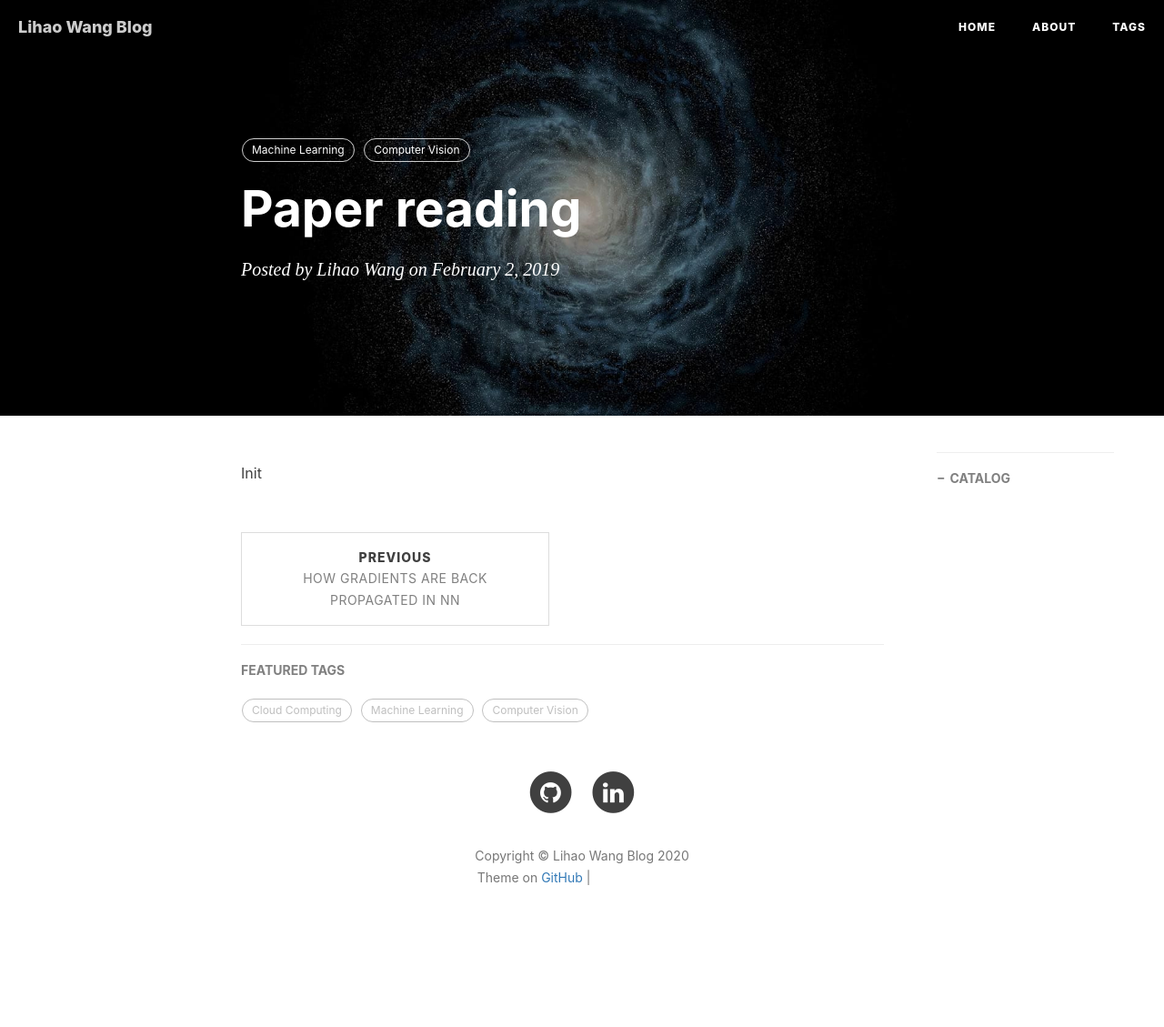
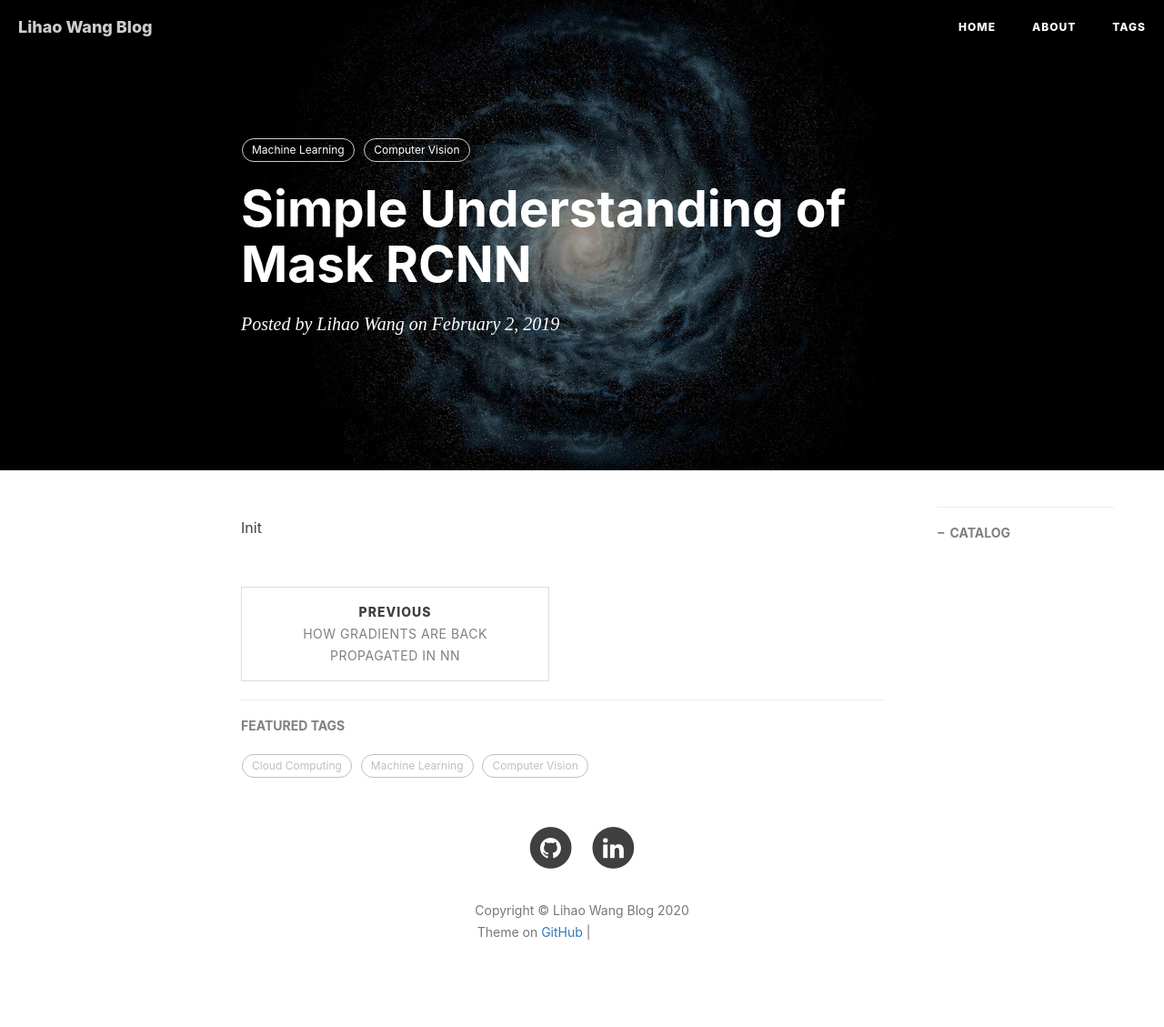
Before and after one commit to LihaoWang1991/Lihaowang1991.github.io, a Jekyll site: the page built from _posts/2019-02-02-Paper-reading-mask-rcnn.md, in a window 1280 px wide. Shown: the whole page at 91% size. Built offline with Jekyll 4.4.1, drawn with Linux system fonts in a browser that asks for light colours; nearby versions of some CDN libraries; comment, search, counter and statistics services are not loaded; before the commit the page ends 1069 px from its top, so only the background shows below that; grey boxes are pictures that could not be loaded.

Commit message:
Update 2019-02-02-Paper-reading-mask-rcnn.md

```diff
--- a/_posts/2019-02-02-Paper-reading-mask-rcnn.md
+++ b/_posts/2019-02-02-Paper-reading-mask-rcnn.md
@@ -1,6 +1,6 @@
 ---
 layout:     post
-title:      Paper reading
+title:      Simple Understanding of Mask RCNN
 date:       2019-02-02
 author:     Lihao Wang
 header-img: img/post-bg-universe.jpg
```
